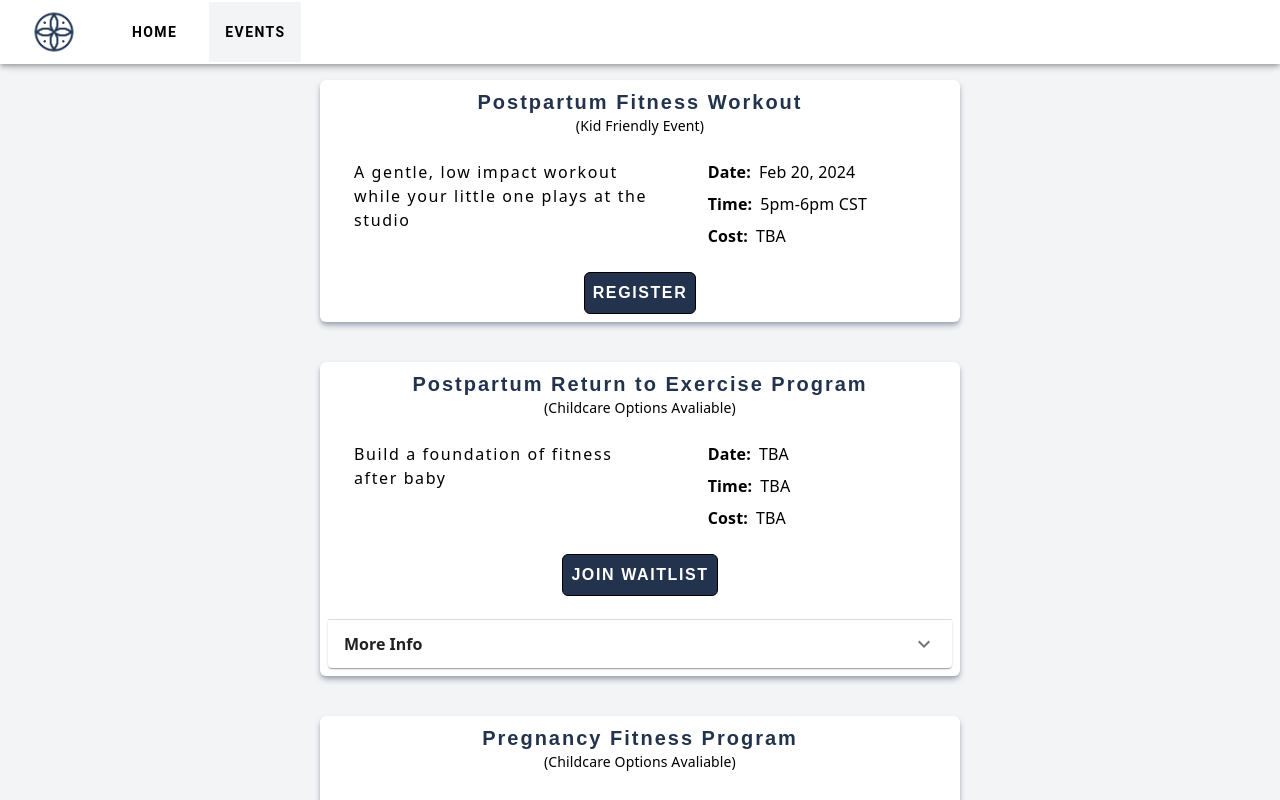
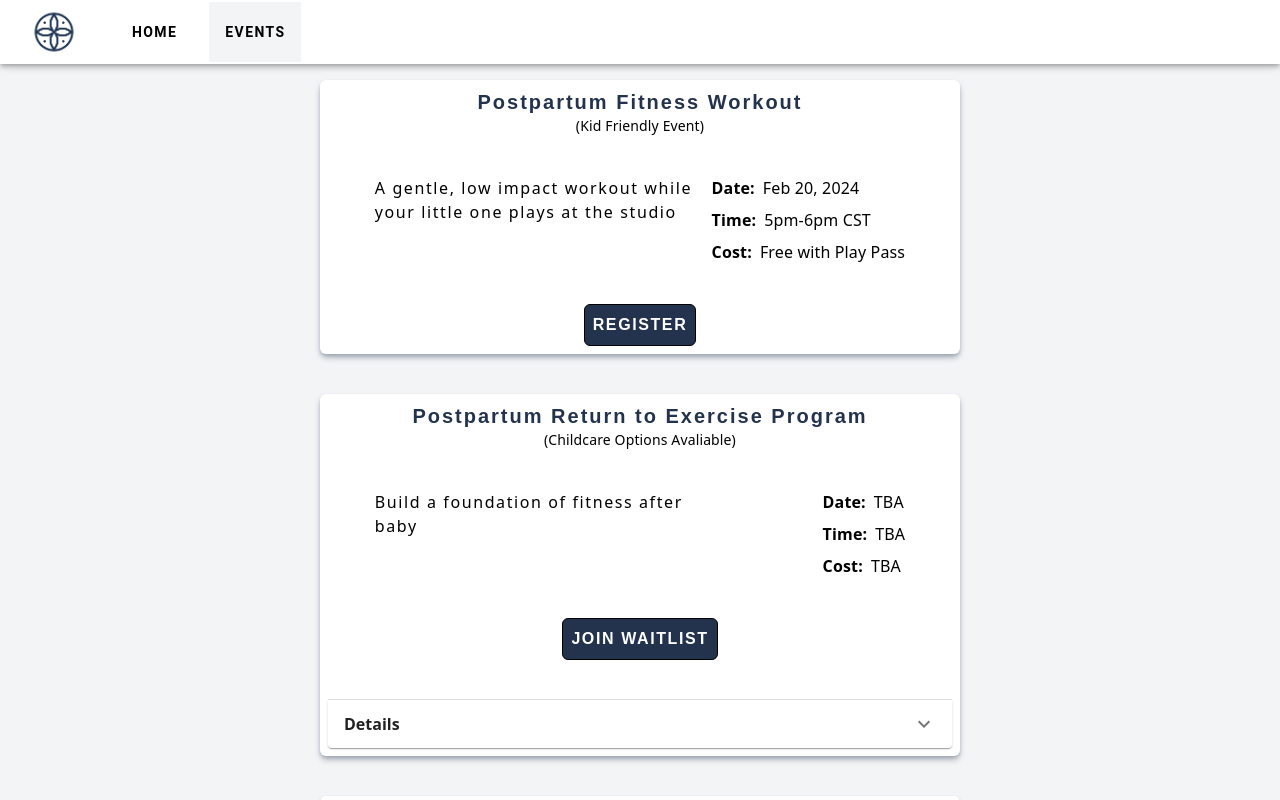
Before and after one commit to bmanquen/momfit_frontend, a Next.js app: page /events in a window 1280 px wide. Shown: the top 800 px of the page. Built offline with nearby package versions, Linux system fonts and the light colour scheme; a web font is replaced by a local one.

Commit message:
Fixed some css, html, and added info to events

```diff
--- a/src/app/events/page.tsx
+++ b/src/app/events/page.tsx
@@ -21,7 +21,7 @@ export default function Events() {
         day: "2-digit",
       }),
       time: "5pm-6pm CST",
-      cost: null,
+      cost: "Free with Play Pass",
       url: "https://www.monamiplaystudio.com/events/postpartum-fitness-class?fbclid=IwAR3rxtpA4l2BJ3YcU91COFZooA4_7SgwLILCIQwjaX2LJ6BP3YODBYx9PB0",
     },
     {
@@ -46,24 +46,22 @@ export default function Events() {
       {events.map((currEvent, index) => {
         return (
           <div
-            className="flex flex-col shadow-md shadow-gray-400 my-4 p-2 rounded-md gap-6 2xl:gap-10 bg-white"
+            className="flex flex-col shadow-md shadow-gray-400 my-4 p-2 rounded-md gap-6 md:gap-8 lg:gap-10 bg-white items-center"
             key={`Event ${index}`}
           >
             <div className="flex flex-col">
-              <Typography className="text-center text-[#23334d] font-averia_serif_light font-bold tracking-widest text-lg lg:text-xl 2xl:text-2xl w-3/4 m-auto">
+              <Typography className="text-center text-[#23334d] font-averia_serif_light font-bold tracking-widest text-lg md:text-xl 2xl:text-2xl w-3/4 md:w-full m-auto">
                 {currEvent.title}
               </Typography>
               <Typography className="text-center font-montserrat text-xs lg:text-sm 2xl:text-base">
                 {currEvent.childcare}
               </Typography>
             </div>
-            <div className="flex gap-2 md:gap-12 md:w-11/12 m-auto">
-              <div className="flex flex-col gap-2 w-7/12">
-                <Typography className="font-montserrat font-medium tracking-widest text-sm lg:text-base 2xl:text-lg">
-                  {currEvent.summary}
-                </Typography>
-              </div>
-              <div className="flex flex-col ml-auto gap-2 w-5/12">
+            <div className="flex w-[85%] justify-between self-center gap-2">
+              <Typography className="font-montserrat font-medium tracking-widest text-sm md:text-base 2xl:text-lg max-w-[220px] md:max-w-xs">
+                {currEvent.summary}
+              </Typography>
+              <div className="flex flex-col gap-2 min-w-fit">
                 <div className="flex gap-2">
                   <Typography className="font-bold font-montserrat text-sm lg:text-base 2xl:text-lg">
                     Date:
@@ -115,11 +113,11 @@ export default function Events() {
               <Accordion>
                 <AccordionSummary
                   aria-controls={`event-${index}-more-info`}
-                  className="font-montserrat font-semibold text-sm lg:text-base 2xl:text-lg"
+                  className="font-montserrat font-bold text-base 2xl:text-lg"
                   id={`event-${index}-more-info`}
                   expandIcon={<ExpandMore />}
                 >
-                  More Info
+                  Details
                 </AccordionSummary>
                 <AccordionDetails className="font-montserrat text-sm lg:text-base 2xl:text-lg w-11/12 m-auto">
                   {parse(currEvent.description)}
--- a/src/app/layout.tsx
+++ b/src/app/layout.tsx
@@ -115,7 +115,7 @@ export default function RootLayout({
                         <Button
                           className={clsx([
                             currPath === links[index] ? "bg-gray-100" : "",
-                            "text-black hover:bg-gray-100 w-full md:w-auto h-full md:mx-2 md:px-4 rounded-none",
+                            "text-black hover:bg-gray-100 w-11/12 md:w-auto h-full py-4 m-2 md:mx-2 md:my-0 md:px-4 rounded-none",
                           ])}
                           onClick={() => navChange(index)}
                           variant="text"
--- a/src/app/page.tsx
+++ b/src/app/page.tsx
@@ -310,13 +310,22 @@ export default function Home() {
         <div className="flex flex-col gap-4 text-white">
           <div className="flex gap-4 lg:gap-10">
             <EmailRoundedIcon fontSize="large" />
-            <Typography className="font-montserrat align-middle xl:text-xl">
+            <Typography
+              className="font-montserrat align-middle xl:text-xl"
+              component="a"
+              href="mailto:momfitokc@gmail.com"
+              target="_blank"
+            >
               momfitokc@gmail.com
             </Typography>
           </div>
           <div className="flex gap-4 lg:gap-10">
             <PhoneIphoneRoundedIcon fontSize="large" />
-            <Typography className="font-montserrat align-middle xl:text-xl">
+            <Typography
+              className="font-montserrat align-middle xl:text-xl"
+              component="a"
+              href="tel:714-732-3484"
+            >
               (714)-732-3484
             </Typography>
           </div>
```
